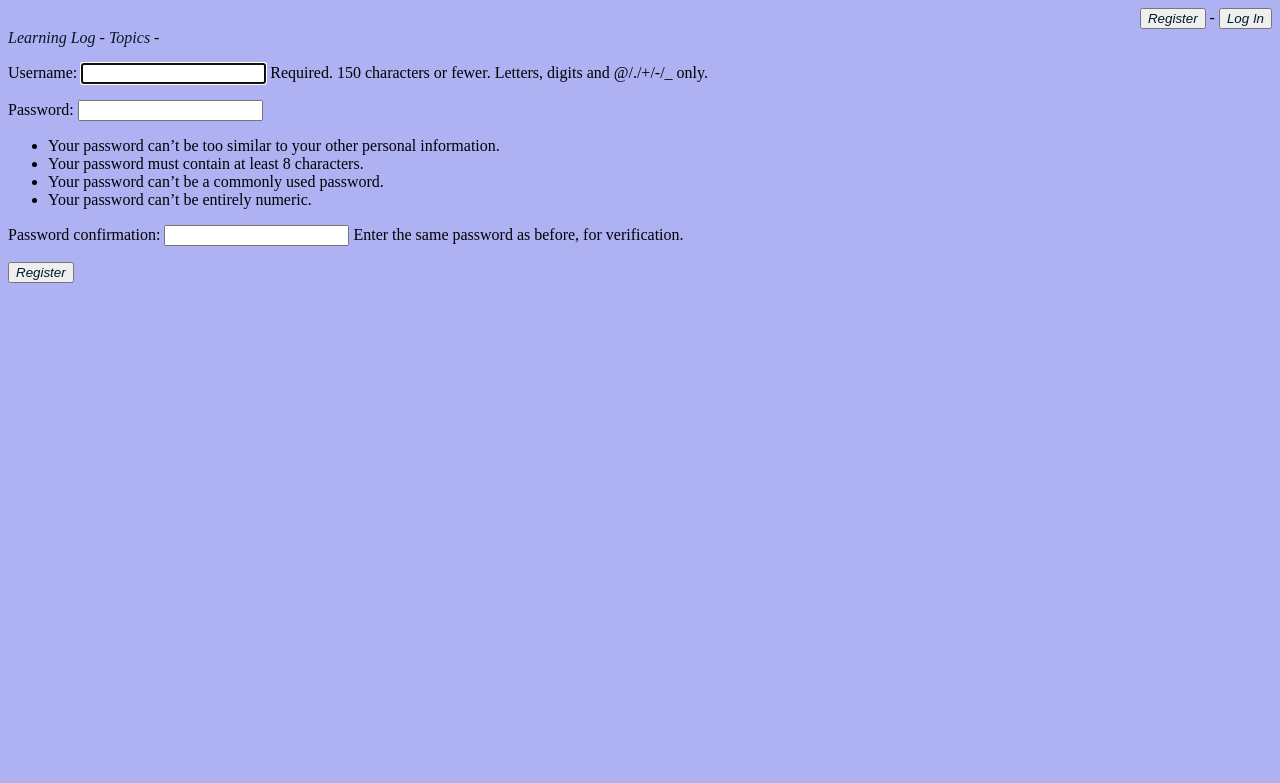
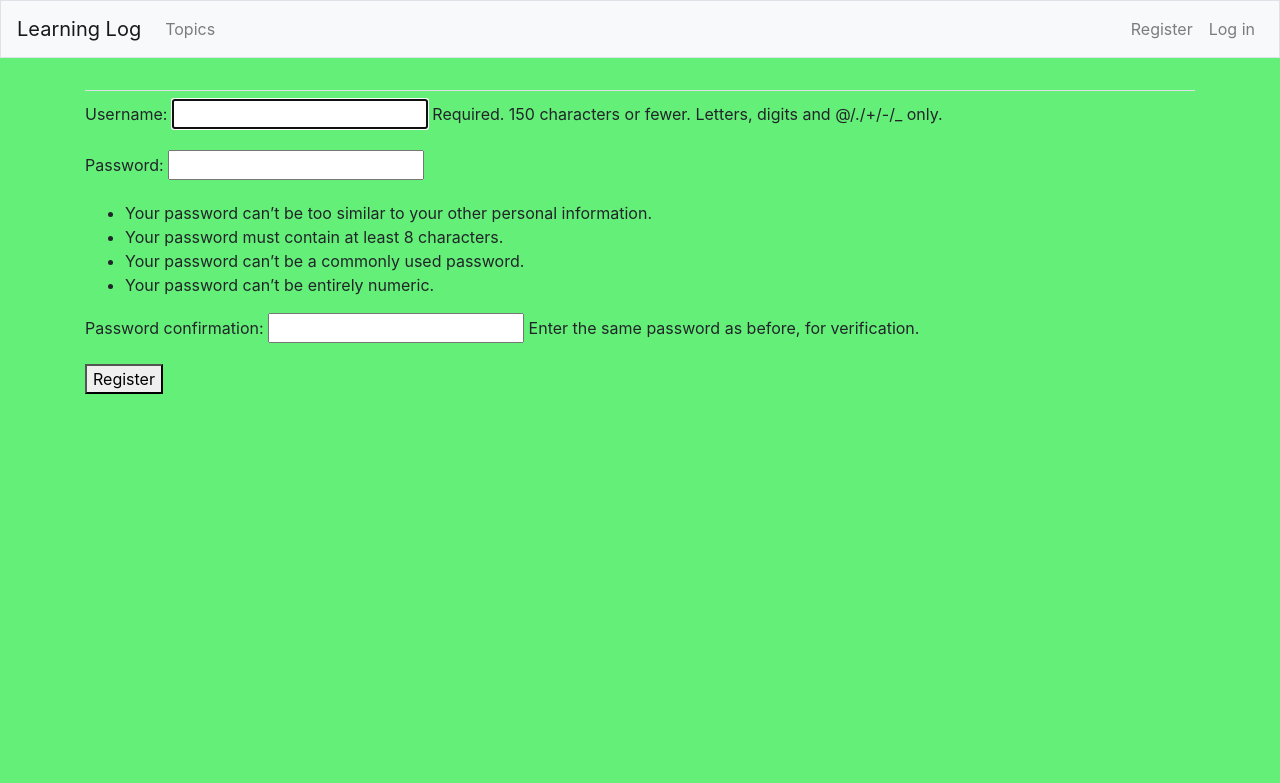
Before and after one commit to razmanov666/learning_log, a Django app: page /users/register/ in a window 1280 px wide. Shown: the top 783 px of the page. Run offline with Django 3.2, Linux system fonts and the light colour scheme; some libraries are stand-ins or nearby versions.

Commit message:
repair namespace

```diff
--- a/learning_log/urls.py
+++ b/learning_log/urls.py
@@ -19,5 +19,5 @@ from django.urls import include, path
 urlpatterns = [
     path(r'admin/', admin.site.urls),
     path(r'users/', include('users.urls')),
-    path(r'', include("learning_logs.urls"))
+    path('', include("learning_logs.urls"))
 ]
--- a/learning_logs/static/stylesheets/base.css
+++ /dev/null
@@ -1,12 +0,0 @@
-a, button {
-    text-decoration: none;
-    color: rgb(1, 27, 37);
-    font-style:italic;
-}
-body{
-    background-color: rgb(174, 178, 243);
-}
-#container {
-    display: flex;
-    flex-direction: column;
-}
--- /dev/null
+++ b/learning_logs/static/stylesheets/my_base.css
@@ -0,0 +1,3 @@
+body{
+    background-color: rgb(100, 240, 120);
+}
--- a/learning_logs/templates/learning_logs/base.html
+++ b/learning_logs/templates/learning_logs/base.html
@@ -1,20 +1,59 @@
 {% load static %}
-<link rel="stylesheet" type="text/css" href="{% static 'stylesheets/base.css' %}">
-<p>
-  <div class="container">
-    <div align='right'>
+{% load bootstrap4 %}
+<!doctype html>
+<html lang="en">
+  <head>
+    <meta charset="utf-8">
+    <meta name="viewport" content="width=device-width, initial-scale=1, shrink-to-fit=no">
+    <title>Learning log</title>
+    {% bootstrap_css %}
+    {% bootstrap_javascript jquery='full' %}
+  </head>
+  <body>
+
+    <nav class="navbar navbar-expand-md navbar-light bg-light mb-4 border">
+
+      <a class="navbar-brand" href="{% url 'learning_logs:index' %}">Learning Log</a>
+
+      <button class="navbar-toggler" type="button" data-toggle="collapse"
+          data-target="#navbarCollapse" aria-controls="navbarCollapse"
+          aria-expended="false" aria-label="Toggle navigation">
+        <span class="navbar-toggle-icon" ></span></button>
+      <div class="collapse navbar-collapse" id="navbarCollapse">
+        <ul class="navbar-nav mr-auto">
+          <li class="nav-item">
+            <a class="nav-link" href="{% url 'learning_logs:index' %}">Topics</a>
+          </li>
+        </ul>
+        <ul class="navbar-nav ml-auto">
           {% if user.is_authenticated %}
-        Hello, {{ user.username }}.
-        <button><a href="{% url 'logout'%}">Log Out</a></button>
+            <li class="nav-item">
+              <span class="navbar-text">Hello, {{user.username}}.</span>
+            </li>
+            <li class="nav-item">
+              <a class="nav-link" href="{% url 'users:logout' %}">Log out</a>
+            </li>
           {% else %}
-        <button method="post" ><a href="{% url 'register'%}">Register</a></button> -
-        <button><a href="{% url 'login'%}">Log In</a></button>
+            <li class="nav-item">
+              <a class="nav-link" href="{% url 'users:register' %}">Register</a>
+            </li>
+            <li class="nav-item">
+              <a class="nav-link" href="{% url 'users:login' %}">Log in</a>
+            </li>
           {% endif %}
+        </ul>
+      </div>
+    </nav>
+
+    <main role="main" class="container">
+      <div class="pb-2 mb-2 border-bottom">
+        {% block page_header %}{% endblock page_header %}
       </div>
       <div>
-      <a href="{% url 'index' %}">Learning Log</a> -
-      <a href="{% url 'topics' %}">Topics</a> -
+        {% block content %}{% endblock content %}
       </div>
-  </div>
-</p>
-{% block content %}{% endblock content %}
+    </main>
+
+  </body>
+</html>
+  <link rel="stylesheet" type="text/css" href="{% static 'stylesheets/my_base.css' %}">
--- a/learning_logs/urls.py
+++ b/learning_logs/urls.py
@@ -1,22 +1,24 @@
 """Определяет схемы URL для learning_logs"""
 
 from django.contrib import admin
-from django.urls import path, re_path, include
+from django.urls import include, path
 from . import views
+
+app_name = 'learning_logs'
 urlpatterns = [
     # Домашняя страница
-    re_path(r"^$", views.index, name="index"),
+    path("", views.index, name="index"),
     # Вывод всех тем.
-    re_path(r"^topics$", views.topics, name="topics"),
+    path("topics", views.topics, name="topics"),
     # MY TEST
-    re_path(r"^hello$", views.hello, name="hello"),
+    path("hello", views.hello, name="hello"),
     # Страница с подробной информацией по отдельной теме.
-    re_path(r"^topic/(?P<topic_id>\d+)/$", views.topic, name='topic'),
+    path(r"^topic/(?P<topic_id>\d+)/$", views.topic, name='topic'),
     # Страница для создания новой темы.
-    re_path(r"^new_topic/$", views.new_topic, name='new_topic'),
+    path(r"^new_topic/$", views.new_topic, name='new_topic'),
     # Страница для создания новых записей.
-    re_path(r"^new_entry/(?P<topic_id>\d+)/$", views.new_entry, name='new_entry'),
+    path(r"^new_entry/(?P<topic_id>\d+)/$", views.new_entry, name='new_entry'),
     # Страница для редактирования записей.
-    re_path(r"^edit_entry/(?P<entry_id>\d+)/$", views.edit_entry,
+    path(r"^edit_entry/(?P<entry_id>\d+)/$", views.edit_entry,
                                                 name='edit_entry'),
 ]
--- a/users/templates/users/register.html
+++ b/users/templates/users/register.html
@@ -1,7 +1,7 @@
 {% extends 'learning_logs/base.html' %}
 
 {% block content %}
-  <form method="post" action="{% url 'register' %}">
+  <form method="post" action="{% url 'users:register' %}">
     {% csrf_token %}
     {{form.as_p}}
     <button name="submit">Register</button>
--- a/users/urls.py
+++ b/users/urls.py
@@ -1,16 +1,15 @@
 """Определяет схемы URL для пользователей."""
-from django.urls import re_path
-from django.contrib.auth.views import LoginView, LogoutView
-from django.views.generic import RedirectView
+from django.urls import path, include
 
 from . import views
 
+app_name='users'
 urlpatterns = [
     # Страница входа
-    re_path(r'^login/$', LoginView.as_view(template_name='users/login.html'), name='login'),
-    # Страница выхода
-    re_path(r'^logout/$', LogoutView.as_view(template_name='learning_logs/index.html'), name='logout'),
+    path('', include('django.contrib.auth.urls')),
+    # path(r'^login/$', LoginView.as_view(template_name='users/login.html'), name='login'),
+    # # Страница выхода
     # Страница регистрации
-    re_path(r'^register/$', views.register, name='register'),
-    re_path(r'^favicon\.ico$', RedirectView.as_view(url='/static/images/favicon.ico'))
+    path('register/', views.register, name='register'),
+    # path(r'^favicon\.ico$', RedirectView.as_view(url='/static/images/favicon.ico'))
 ]
--- a/users/views.py
+++ b/users/views.py
@@ -1,23 +1,45 @@
+# from django.shortcuts import render, redirect
+# from django.http import HttpResponseRedirect, HttpResponse
+# from django.urls import reverse
+# from django.contrib.auth import authenticate, login, logout
+# from django.contrib.auth.forms import UserCreationForm
+
+
+# def register(request):
+#     # import pdb; pdb.set_trace()
+#     if request.method != "POST":
+#         form = UserCreationForm()
+#         return render(request, 'users/register.html', {'form':form})
+#     else:
+#         form = UserCreationForm(request.POST)
+#         if form.is_valid():
+#             new_user = form.save()
+#             authenticated_user = authenticate(username=new_user.username,
+#                                               password=request.POST['password1'],
+#                                               confirm_password=request.POST['password2'])
+#             login(request, authenticated_user)
+#             return redirect(reverse('index'))
+#             context = {'form': form}
+#             return render(request, 'users/register.html', context)
+
 from django.shortcuts import render, redirect
-from django.http import HttpResponseRedirect, HttpResponse
-from django.urls import reverse
-from django.contrib.auth import authenticate, login, logout
+from django.contrib.auth import login
 from django.contrib.auth.forms import UserCreationForm
 
-
 def register(request):
-    # import pdb; pdb.set_trace()
-    if request.method != "POST":
+    """Регистрирует нового пользователя."""
+    if request.method != 'POST':
+        # Выводит пустую форму регистрации.
         form = UserCreationForm()
         return render(request, 'users/register.html', {'form':form})
     else:
-        form = UserCreationForm(request.POST)
+        # Обработка заполненной формы.
+        form = UserCreationForm(data=request.POST)
         if form.is_valid():
             new_user = form.save()
-            authenticated_user = authenticate(username=new_user.username,
-                                              password=request.POST['password1'],
-                                              confirm_password=request.POST['password2'])
-            login(request, authenticated_user)
-            return redirect(reverse('index'))
-            context = {'form': form}
-            return render(request, 'users/register.html', context)
+            # Выполнение входа и перенаправление на домашнюю страницу.
+            login(request, new_user)
+            return redirect('learning_logs:index')
+    # Вывести пустую или недействительную форму.
+    context = {'form': form}
+    return render(request, 'users/register.html', context)
```
Also changed, not shown: learning_log/settings.py (+7 -3 lines), learning_logs/templates/learning_logs/index.html (+11 -5 lines), learning_logs/templates/learning_logs/topics.html (+8 -4 lines), users/templates/users/login.html (+12 -11 lines), db.sqlite3. Lines whose indentation alone changed are shown as unchanged.
